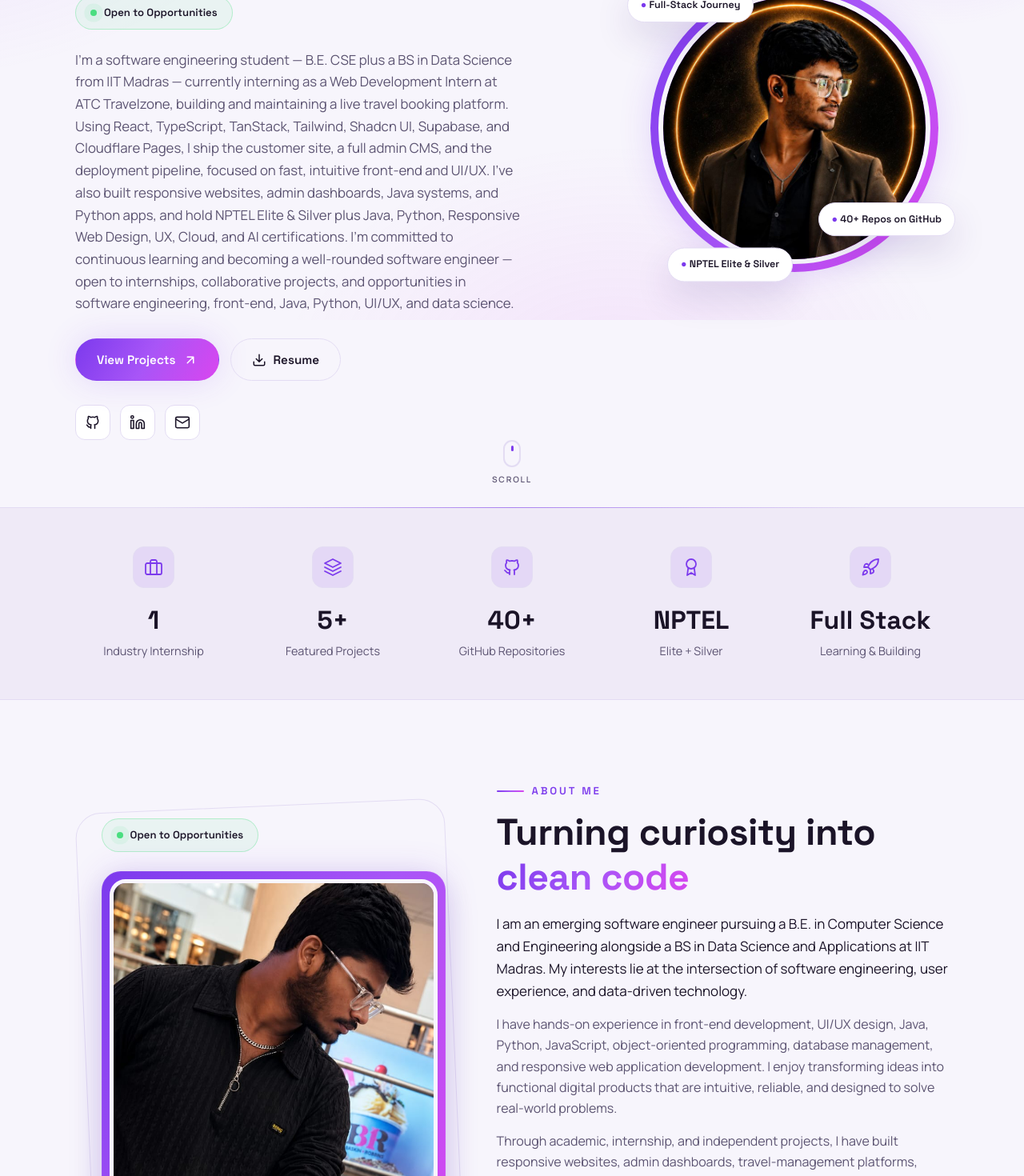
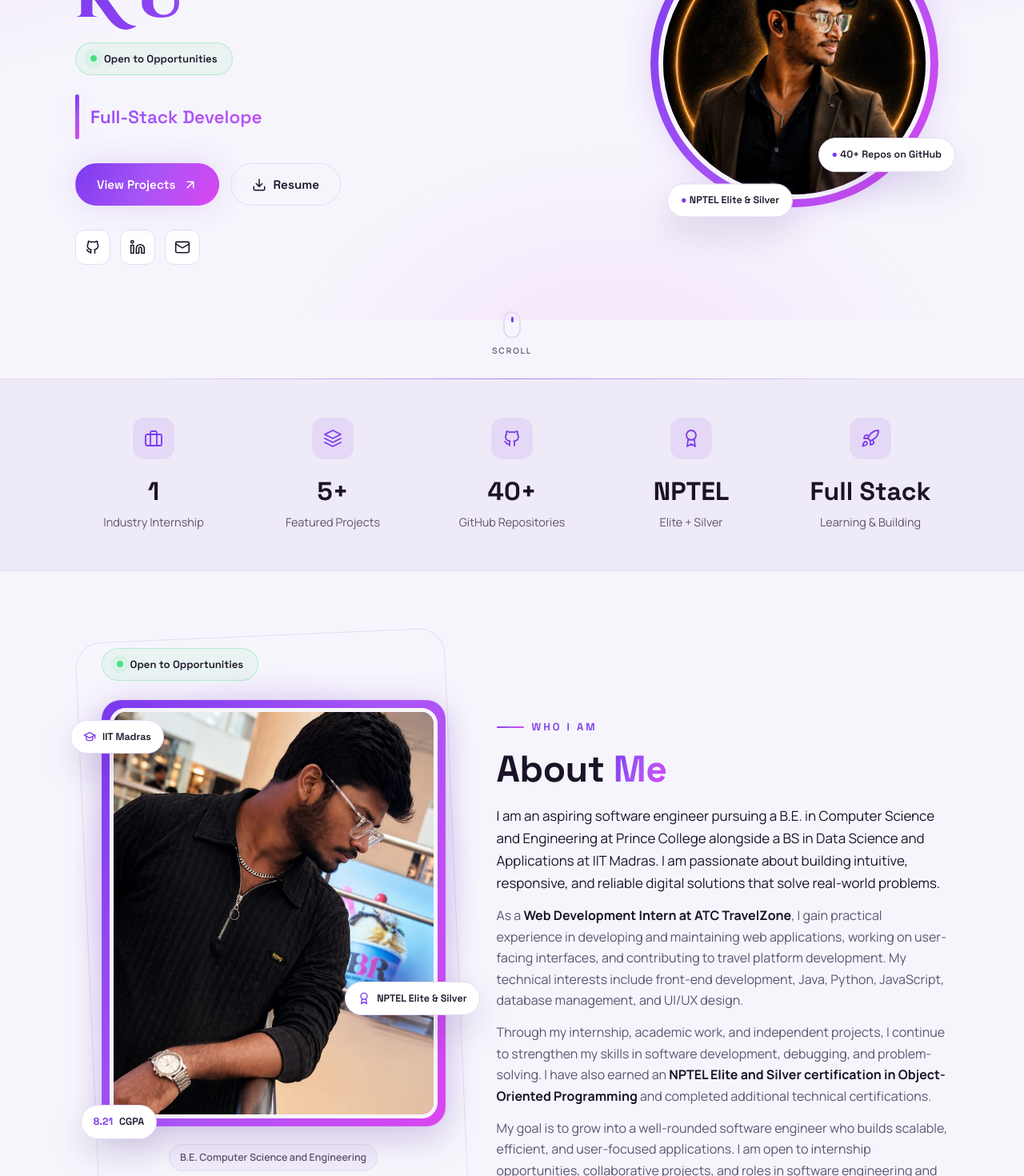
Before and after one commit to Karthikeyan-k-u/Personal-Portfolio---Karthikeyan-K-U-, a React (Vite) app in the folder react/: page / in a window 1280 px wide. Shown: the part 400-1870 px from the top of the page at 80% size. Built offline with nearby package versions, Linux system fonts and the light colour scheme; no server answers.

Commit message:
Add rotating hero roles, refresh About section, and email contact form via FormSubmit

```diff
--- /dev/null
+++ b/react/src/components/RoleRotator.jsx
@@ -0,0 +1,71 @@
+import { useEffect, useState } from "react";
+
+const ROLES = [
+  "Emerging Software Engineer",
+  "Full-Stack Developer",
+  "User Interface and User Experience Designer",
+  "Web Development Intern at ATC TravelZone",
+  "Computer Science and Engineering at Prince College",
+  "Data Science and Applications at IIT Madras",
+  "Building User-Centric Digital Experiences",
+];
+
+const TYPE_SPEED = 55;
+const DELETE_SPEED = 28;
+const HOLD_TIME = 1600;
+const GAP_TIME = 420;
+
+function prefersReducedMotion() {
+  if (typeof window === "undefined" || !window.matchMedia) return false;
+  return window.matchMedia("(prefers-reduced-motion: reduce)").matches;
+}
+
+export default function RoleRotator() {
+  const [index, setIndex] = useState(0);
+  const [text, setText] = useState("");
+  const [deleting, setDeleting] = useState(false);
+  const [reduced] = useState(prefersReducedMotion);
+
+  useEffect(() => {
+    if (reduced) return undefined;
+
+    const current = ROLES[index];
+    let delay = deleting ? DELETE_SPEED : TYPE_SPEED;
+
+    if (!deleting && text === current) {
+      delay = HOLD_TIME;
+    } else if (deleting && text === "") {
+      delay = GAP_TIME;
+    }
+
+    const timer = setTimeout(() => {
+      if (!deleting) {
+        if (text === current) {
+          setDeleting(true);
+        } else {
+          setText(current.slice(0, text.length + 1));
+        }
+      } else if (text === "") {
+        setDeleting(false);
+        setIndex((i) => (i + 1) % ROLES.length);
+      } else {
+        setText(current.slice(0, text.length - 1));
+      }
+    }, delay);
+
+    return () => clearTimeout(timer);
+  }, [text, deleting, index, reduced]);
+
+  const display = reduced ? ROLES[0] : text;
+
+  return (
+    <div className="hero-rotator">
+      <span className="hero-rotator-mark" aria-hidden="true" />
+      <span className="hero-rotator-text" aria-hidden="true">
+        <span className="role-text">{display}</span>
+        {!reduced && <span className="role-cursor" />}
+      </span>
+      <span className="sr-only">{`Roles: ${ROLES.join(", ")}`}</span>
+    </div>
+  );
+}
--- a/react/src/data.js
+++ b/react/src/data.js
@@ -11,6 +11,8 @@ export const social = {
   certifications:
     "https://www.linkedin.com/in/karthikeyan-k-u-689858386/details/certifications/",
 };
+
+export const contactEmail = "karthikeyan.k.u.777@gmail.com";
 
 export const resume = "Karthikeyan-K-U-Resume.pdf";
 
--- a/react/src/index.css
+++ b/react/src/index.css
@@ -89,6 +89,16 @@ button{font-family:inherit;cursor:pointer}
   border-radius:8px;
 }
 .skip-link:focus{left:8px}
+
+.sr-only{
+  position:absolute;
+  width:1px;height:1px;
+  padding:0;margin:-1px;
+  overflow:hidden;
+  clip:rect(0,0,0,0);
+  white-space:nowrap;
+  border:0;
+}
 
 /* ============================================================
    Typography & headings
@@ -384,6 +394,51 @@ html[data-theme="light"] .theme-toggle .icon-moon{display:block}
   margin-bottom:16px;
 }
 .hero p.intro{font-size:1.05rem;max-width:560px;margin-bottom:30px}
+
+/* Hero rotating roles (typewriter) */
+.hero-rotator{
+  display:flex;
+  align-items:center;
+  gap:14px;
+  min-height:2.5em;
+  max-width:640px;
+  margin-bottom:30px;
+  font-family:var(--font-heading);
+  font-size:clamp(1.02rem,2.5vw,1.4rem);
+  font-weight:600;
+  line-height:1.4;
+}
+.hero-rotator-mark{
+  flex:none;
+  width:5px;
+  align-self:stretch;
+  min-height:1.7em;
+  border-radius:999px;
+  background:var(--gradient);
+  box-shadow:var(--glow);
+}
+.hero-rotator-text{display:inline-flex;align-items:baseline;flex-wrap:wrap;gap:2px}
+.role-text{
+  background:var(--gradient);
+  background-size:220% auto;
+  -webkit-background-clip:text;
+  background-clip:text;
+  color:transparent;
+  animation:roleSheen 6s ease infinite;
+}
+@keyframes roleSheen{0%,100%{background-position:0% center}50%{background-position:100% center}}
+.role-cursor{
+  display:inline-block;
+  width:3px;
+  height:1.05em;
+  margin-left:3px;
+  border-radius:2px;
+  background:var(--primary);
+  transform:translateY(.12em);
+  animation:roleBlink 1s steps(1) infinite;
+}
+@keyframes roleBlink{0%,49%{opacity:1}50%,100%{opacity:0}}
+
 .hero-ctas{display:flex;gap:14px;flex-wrap:wrap;margin-bottom:30px}
 .hero-socials{display:flex;gap:12px;align-items:center}
 .hero-socials a{
@@ -505,6 +560,7 @@ html[data-theme="light"] .theme-toggle .icon-moon{display:block}
   .hero-grid{grid-template-columns:1fr;text-align:center;gap:44px}
   .hero .eyebrow::before,.section-head.center .eyebrow::before{display:none}
   .hero p.intro{margin-left:auto;margin-right:auto}
+  .hero-rotator{justify-content:center;margin-left:auto;margin-right:auto;min-height:3em}
   .hero-ctas,.hero-socials{justify-content:center}
   .hero-visual{order:-1}
   .hero-scroll{display:none}
@@ -577,8 +633,21 @@ html[data-theme="light"] .theme-toggle .icon-moon{display:block}
   transition:transform .3s ease;
 }
 .about-media:hover::before{transform:rotate(-1deg)}
+.about-photo{position:relative;margin-bottom:22px}
+.about-glow{
+  position:absolute;
+  inset:-44px;
+  z-index:0;
+  border-radius:50%;
+  background:radial-gradient(circle at 50% 42%,rgba(168,85,247,.34),transparent 62%);
+  filter:blur(4px);
+  animation:aboutGlowPulse 6s ease-in-out infinite;
+  pointer-events:none;
+}
+@keyframes aboutGlowPulse{0%,100%{opacity:.65;transform:scale(.95)}50%{opacity:1;transform:scale(1.05)}}
 .about-frame{
   position:relative;
+  z-index:1;
   border-radius:24px;
   padding:10px;
   background:var(--gradient);
@@ -602,6 +671,41 @@ html[data-theme="light"] .theme-toggle .icon-moon{display:block}
   border:5px solid var(--bg);
   display:block;
 }
+.about-shine{
+  position:absolute;
+  inset:15px;
+  border-radius:20px;
+  background:linear-gradient(115deg,transparent 42%,rgba(255,255,255,.16) 50%,transparent 58%);
+  opacity:0;
+  transform:translateX(-35%);
+  transition:opacity .4s ease,transform .7s ease;
+  pointer-events:none;
+}
+.about-frame:hover .about-shine{opacity:1;transform:translateX(35%)}
+.about-float{
+  position:absolute;
+  z-index:2;
+  display:inline-flex;
+  align-items:center;
+  gap:8px;
+  padding:10px 15px;
+  border-radius:999px;
+  background:var(--card);
+  border:1px solid var(--border);
+  font-family:var(--font-heading);
+  font-size:.78rem;
+  font-weight:600;
+  color:var(--text);
+  box-shadow:var(--shadow);
+  white-space:nowrap;
+  animation:float 6s ease-in-out infinite;
+}
+.about-float svg{width:16px;height:16px;flex:none;color:var(--primary)}
+.about-float strong{color:var(--primary);font-weight:800}
+.about-float.f1{top:5%;left:-9%}
+.about-float.f2{bottom:26%;right:-10%;animation-delay:1.6s}
+.about-float.f3{bottom:-3%;left:-6%;animation-delay:3s}
+.about-strong{color:var(--text);font-weight:700}
 .about-copy{max-width:640px}
 .about-copy h2{margin-bottom:16px}
 .about-copy p{margin-bottom:14px}
@@ -616,9 +720,19 @@ html[data-theme="light"] .theme-toggle .icon-moon{display:block}
 }
 .about-tags{display:flex;flex-wrap:wrap;gap:10px}
 .about-media .about-tags{margin-top:22px;justify-content:center}
+.about-media .about-tags .chip{transition:border-color .2s ease,color .2s ease,transform .2s ease,box-shadow .2s ease}
+.about-media .about-tags .chip:hover{border-color:var(--primary);color:var(--primary);transform:translateY(-2px);box-shadow:var(--glow)}
 @media(max-width:900px){
   .about-grid{grid-template-columns:1fr;gap:56px}
-  .about-media{max-width:320px;margin:0 auto;justify-self:center}
+  .about-media{max-width:340px;margin:0 auto;justify-self:center}
+  .about-float.f1{left:-4%}
+  .about-float.f2{right:-4%}
+  .about-float.f3{left:-2%}
+}
+@media(max-width:560px){
+  .about-photo{margin-bottom:18px}
+  .about-float{font-size:.72rem;padding:8px 12px}
+  .about-float.f2,.about-float.f3{display:none}
 }
 
 /* ============================================================
--- a/react/src/sections/About.jsx
+++ b/react/src/sections/About.jsx
@@ -1,4 +1,5 @@
 import Reveal from "../components/Reveal";
+import Icon from "../lib/icons";
 
 export default function About() {
   return (
@@ -10,8 +11,23 @@ export default function About() {
               <span className="avail-dot"></span>
               Open to Opportunities
             </div>
-            <div className="about-frame">
-              <img src="/profile-about.jpg" alt="Portrait of Karthikeyan K U" width="480" height="600" loading="lazy" />
+            <div className="about-photo">
+              <span className="about-glow" aria-hidden="true"></span>
+              <div className="about-frame">
+                <img src="/profile-about.jpg" alt="Portrait of Karthikeyan K U" width="480" height="600" loading="lazy" />
+                <span className="about-shine" aria-hidden="true"></span>
+              </div>
+              <span className="about-float f1">
+                <Icon name="graduation" strokeWidth={2} />
+                IIT Madras
+              </span>
+              <span className="about-float f2">
+                <Icon name="medal" strokeWidth={2} />
+                NPTEL Elite &amp; Silver
+              </span>
+              <span className="about-float f3">
+                <strong>8.21</strong> CGPA
+              </span>
             </div>
             <div className="about-tags">
               <span className="chip">B.E. Computer Science and Engineering</span>
@@ -22,37 +38,29 @@ export default function About() {
             </div>
           </Reveal>
           <Reveal className="about-copy">
-            <span className="eyebrow">About Me</span>
-            <h2>Turning curiosity into <span className="text-gradient">clean code</span></h2>
+            <span className="eyebrow">Who I Am</span>
+            <h2>About <span className="text-gradient">Me</span></h2>
             <p className="lead">
-              I am an emerging software engineer pursuing a B.E. in Computer Science and Engineering
-              alongside a BS in Data Science and Applications at IIT Madras. My interests lie at the
-              intersection of software engineering, user experience, and data-driven technology.
+              I am an aspiring software engineer pursuing a B.E. in Computer Science and Engineering at
+              Prince College alongside a BS in Data Science and Applications at IIT Madras. I am passionate
+              about building intuitive, responsive, and reliable digital solutions that solve real-world problems.
             </p>
             <p>
-              I have hands-on experience in front-end development, UI/UX design, Java, Python, JavaScript,
-              object-oriented programming, database management, and responsive web application development.
-              I enjoy transforming ideas into functional digital products that are intuitive, reliable,
-              and designed to solve real-world problems.
+              As a <strong className="about-strong">Web Development Intern at ATC TravelZone</strong>, I gain
+              practical experience in developing and maintaining web applications, working on user-facing
+              interfaces, and contributing to travel platform development. My technical interests include
+              front-end development, Java, Python, JavaScript, database management, and UI/UX design.
             </p>
             <p>
-              Through academic, internship, and independent projects, I have built responsive websites,
-              admin dashboards, travel-management platforms, Java-based management systems, Python
-              applications, and interactive web solutions. These experiences have strengthened my skills in
-              problem-solving, software design, debugging, application architecture, and user-centred development.
+              Through my internship, academic work, and independent projects, I continue to strengthen my
+              skills in software development, debugging, and problem-solving. I have also earned an{" "}
+              <strong className="about-strong">NPTEL Elite and Silver certification in Object-Oriented
+              Programming</strong> and completed additional technical certifications.
             </p>
             <p>
-              I hold an NPTEL Elite and Silver certification in Object-Oriented Programming and have
-              completed additional certifications in Java, Python, responsive web design, user experience,
-              cloud technologies, and AI development.
-            </p>
-            <p>
-              I am committed to continuous learning and professional growth, with the goal of becoming a
-              well-rounded software engineer capable of building scalable, efficient, and meaningful digital products.
-            </p>
-            <p>
-              I am open to internships, collaborative projects, and professional opportunities in software
-              engineering, front-end development, Java, Python, UI/UX, and data science.
+              My goal is to grow into a well-rounded software engineer who builds scalable, efficient, and
+              user-focused applications. I am open to internship opportunities, collaborative projects, and
+              roles in software engineering and web development.
             </p>
           </Reveal>
         </div>
--- a/react/src/sections/Hero.jsx
+++ b/react/src/sections/Hero.jsx
@@ -1,5 +1,6 @@
 import Icon from "../lib/icons";
 import Reveal from "../components/Reveal";
+import RoleRotator from "../components/RoleRotator";
 import useGithubRepos from "../lib/useGithubRepos";
 import { social, resume } from "../data";
 
@@ -22,10 +23,7 @@ export default function Hero() {
               <span className="avail-dot"></span>
               Open to Opportunities
             </div>
-            <p className="intro">
-              I'm a software engineering student — B.E. CSE plus a BS in Data Science from IIT Madras — currently interning as a Web Development Intern at ATC Travelzone, building and maintaining a live travel booking platform.
-              Using React, TypeScript, TanStack, Tailwind, Shadcn UI, Supabase, and Cloudflare Pages, I ship the customer site, a full admin CMS, and the deployment pipeline, focused on fast, intuitive front-end and UI/UX. I've also built responsive websites, admin dashboards, Java systems, and Python apps, and hold NPTEL Elite &amp; Silver plus Java, Python, Responsive Web Design, UX, Cloud, and AI certifications. I'm committed to continuous learning and becoming a well-rounded software engineer — open to internships, collaborative projects, and opportunities in software engineering, front-end, Java, Python, UI/UX, and data science.
-            </p>
+            <RoleRotator />
             <div className="hero-ctas">
               <a className="btn btn-primary" href="#projects">
                 View Projects
```
Also changed, not shown: react/src/sections/Contact.jsx (+51 -13 lines).
